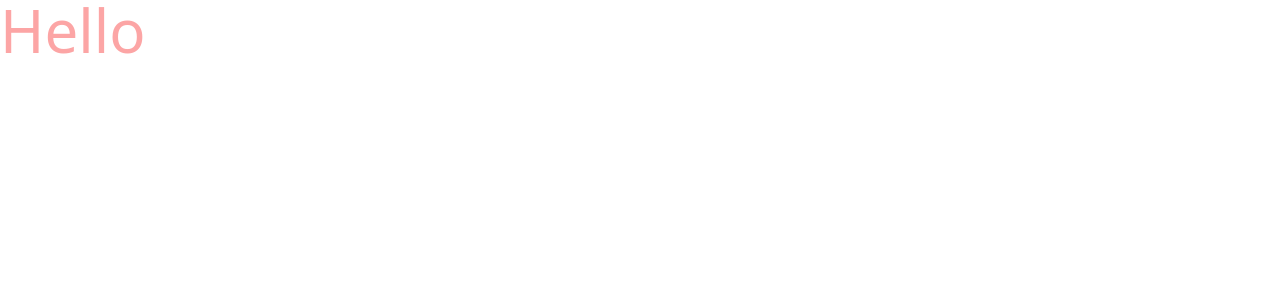
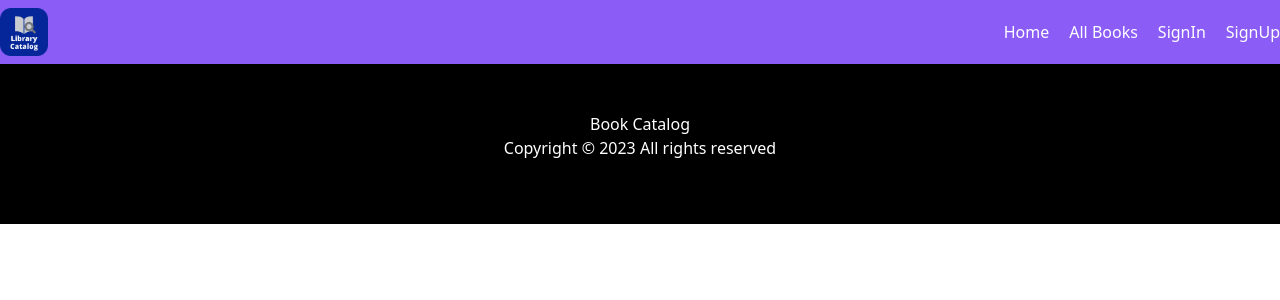
Before and after one commit to shakilahamed95/book-catalog, a React (Vite) app: page / in a window 1280 px wide. Shown: the top 300 px of the page. Built offline with nearby package versions, Linux system fonts and the light colour scheme.

Commit message:
simple header and footer created

```diff
--- a/package.json
+++ b/package.json
@@ -11,7 +11,8 @@
   },
   "dependencies": {
     "react": "^18.2.0",
-    "react-dom": "^18.2.0"
+    "react-dom": "^18.2.0",
+    "react-router-dom": "^6.14.1"
   },
   "devDependencies": {
     "@types/react": "^18.2.14",
--- /dev/null
+++ b/src/components/Footer.tsx
@@ -0,0 +1,12 @@
+export default function Footer() {
+  return (
+    <footer>
+      <div className=" bg-black text-white h-40 pt-12">
+        <h5 className="text-center">Book Catalog</h5>
+        <p className="text-center">
+          Copyright &copy; {new Date().getFullYear()} All rights reserved
+        </p>
+      </div>
+    </footer>
+  );
+}
--- /dev/null
+++ b/src/components/Header.tsx
@@ -0,0 +1,31 @@
+import logo from "../assets/images/logo.png";
+import { Link } from "react-router-dom";
+export default function Header() {
+  return (
+    <nav className="w-full h-16 z-10 bg-violet-500">
+      <div className="h-full w-full container mx-auto">
+        <div className="flex items-center justify-between w-full h-full mx-auto ">
+          <div>
+            <img className="h-12" src={logo} alt="log" />
+          </div>
+          <div>
+            <ul className="flex items-center gap-5">
+              <li className="text-white">
+                <Link to="/">Home</Link>
+              </li>
+              <li className="text-white">
+                <Link to="/all-books">All Books</Link>
+              </li>
+              <li className="text-white">
+                <Link to="/sign-in">SignIn</Link>
+              </li>
+              <li className="text-white">
+                <Link to="/sign-up">SignUp</Link>
+              </li>
+            </ul>
+          </div>
+        </div>
+      </div>
+    </nav>
+  );
+}
--- a/src/main.tsx
+++ b/src/main.tsx
@@ -1,10 +1,11 @@
 import React from 'react'
 import ReactDOM from 'react-dom/client'
-import App from './App.tsx'
 import './index.css'
+import { RouterProvider } from 'react-router-dom'
+import routes from './routes/route.tsx'
 
 ReactDOM.createRoot(document.getElementById('root')!).render(
   <React.StrictMode>
-    <App />
+   <RouterProvider router={routes}/>
   </React.StrictMode>,
 )
--- /dev/null
+++ b/src/pages/Allbooks.tsx
@@ -0,0 +1,3 @@
+export default function Allbooks() {
+  return <div>Allbooks</div>;
+}
--- /dev/null
+++ b/src/pages/Home.tsx
@@ -0,0 +1,11 @@
+import Footer from "../components/Footer";
+import Header from "../components/Header";
+
+export default function Home() {
+  return (
+    <div>
+      <Header />
+      <Footer />
+    </div>
+  );
+}
--- /dev/null
+++ b/src/pages/NotFound.tsx
@@ -0,0 +1,3 @@
+export default function NotFound() {
+  return <div className="flex items-center justify-center h-screen">NotFound</div>;
+}
--- /dev/null
+++ b/src/pages/SignIn.tsx
@@ -0,0 +1,5 @@
+export default function SignIn() {
+  return (
+    <div>SignIn</div>
+  )
+}
--- /dev/null
+++ b/src/pages/SignUp.tsx
@@ -0,0 +1,3 @@
+export default function SignUp() {
+  return <div>SignUp</div>;
+}
--- /dev/null
+++ b/src/routes/route.tsx
@@ -0,0 +1,31 @@
+import { createBrowserRouter } from "react-router-dom";
+import Home from "../pages/Home";
+import Allbooks from "../pages/Allbooks";
+import NotFound from "../pages/NotFound";
+import SignIn from "../pages/SignIn";
+import SignUp from "../pages/SignUp";
+
+const routes = createBrowserRouter([
+  {
+    path: "/",
+    element: <Home />,
+  },
+  {
+    path: "/all-books",
+    element: <Allbooks />,
+  },
+  {
+    path: "/sign-in",
+    element: <SignIn />,
+  },
+  {
+    path: "/sign-up",
+    element: <SignUp />,
+  },
+  {
+    path: "*",
+    element: <NotFound />,
+  },
+]);
+
+export default routes;
```
Also changed, not shown: src/assets/images/logo.png (added), 1 other file (tests, documents, lock files or other folders).
